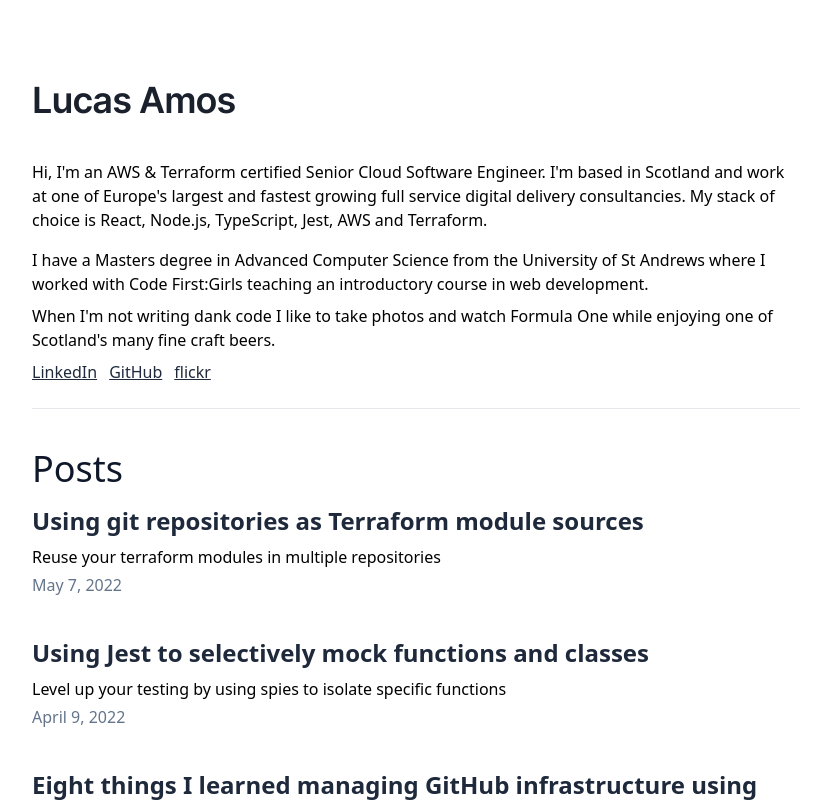
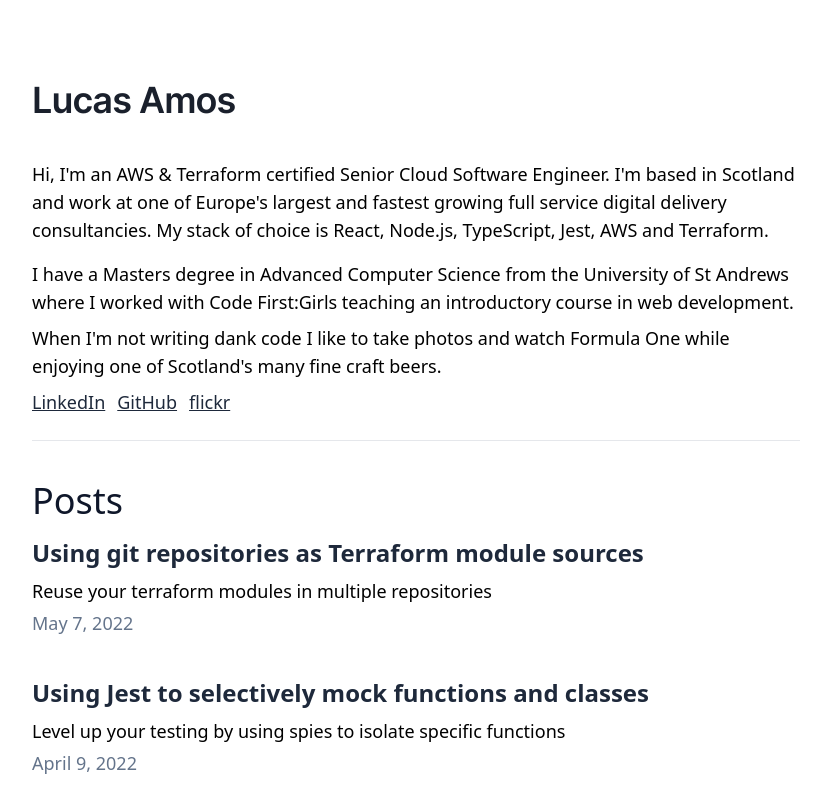
Before and after one commit to LucasAmos/lucasamos.dev-next, a Next.js app: page / in a window 1280 px wide. Shown: the top 802 px of the page, without its empty margins (224-1055 px from the left). Built offline with nearby package versions, Linux system fonts and the light colour scheme.

Commit message:
font size

```diff
--- a/pages/index.js
+++ b/pages/index.js
@@ -31,7 +31,7 @@
         <meta property="og:author" content="Lucas Amos" />
       </Head>
 
-      <div className="max-w-[768px]">
+      <div className="max-w-[768px] text-lg">
         <div className="flex justify-between">
           <h1 className="font-Inter text-[#1a202c] tracking-tight text-4xl font-medium pb-10">
             Lucas Amos
```
